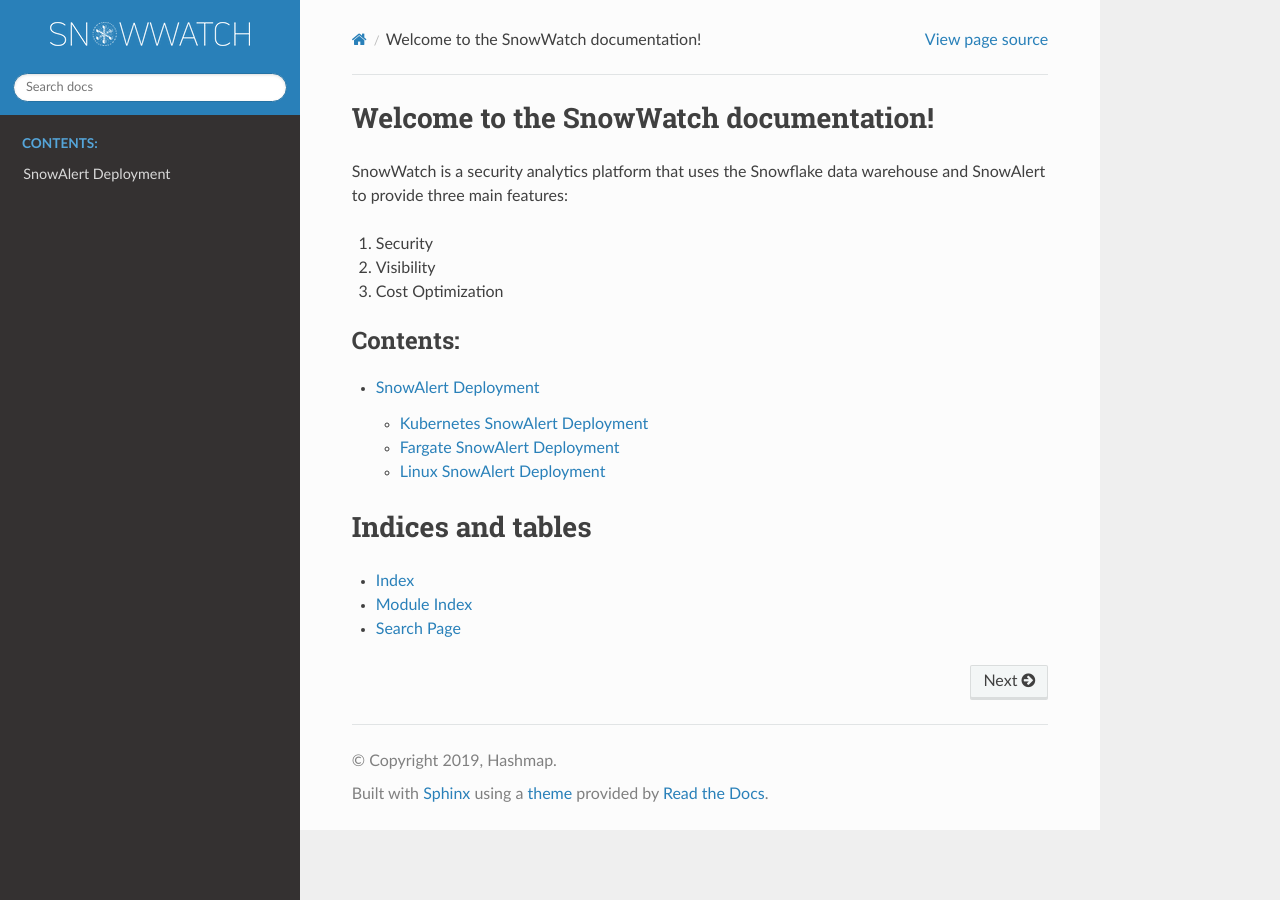
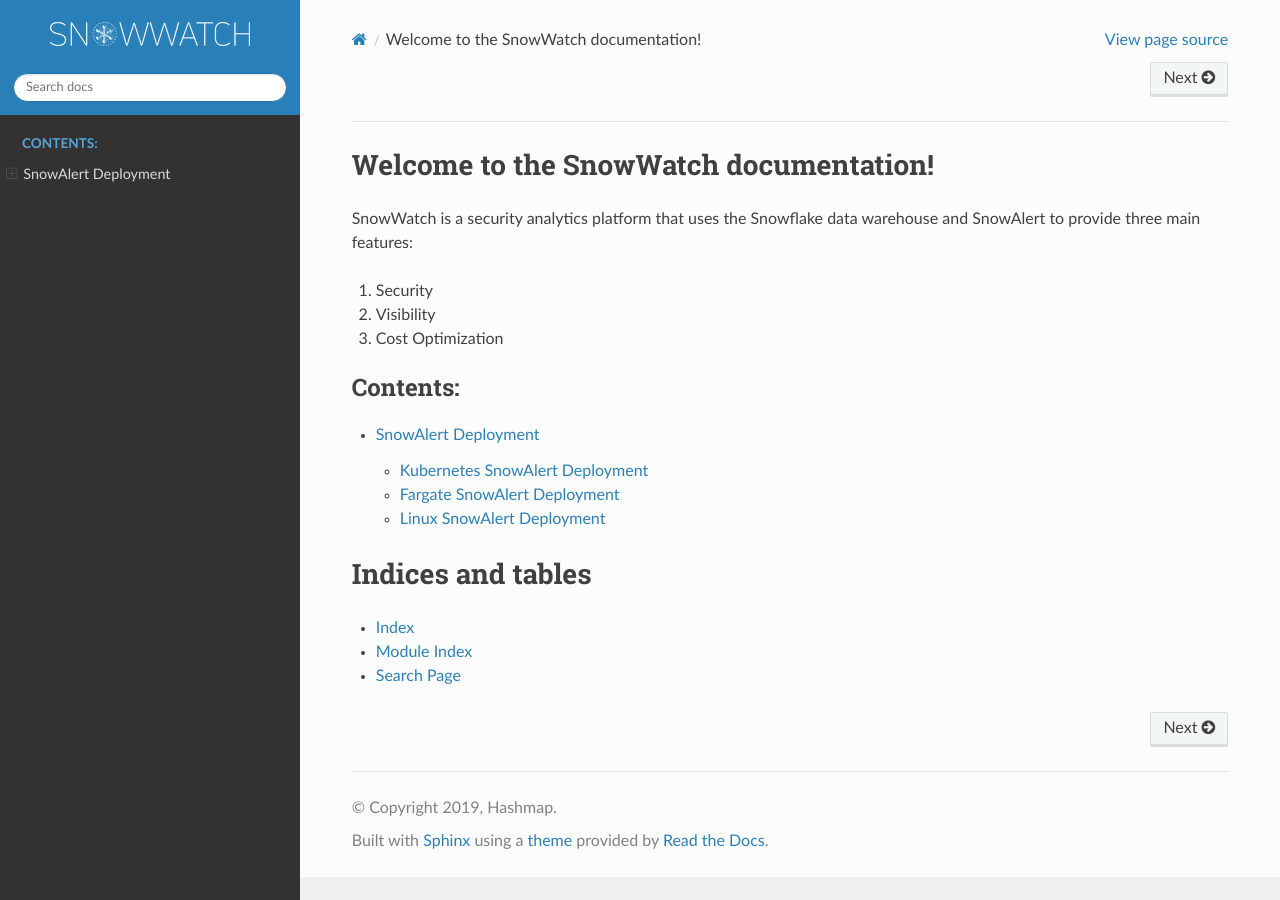
Before and after one commit to sfc-gh-osinger/SnowWatch, a Sphinx documentation site: the page built from docs/source/index.rst, in a window 1280 px wide. Built offline with Sphinx 7.4.7 and the Read the Docs theme 2.0.0, drawn with Linux system fonts in a browser that asks for light colours.

```diff
--- /dev/null
+++ b/docs/source/_static/theme_overrides.css
@@ -0,0 +1,17 @@
+.wy-nav-content {
+max-width: 1200px !important;
+}
+
+/* override table width restrictions */
+@media screen and (min-width: 767px) {
+
+   .wy-table-responsive table td {
+      /* !important prevents the common CSS stylesheets from overriding
+         this as on RTD they are loaded after this stylesheet */
+      white-space: normal !important;
+   }
+
+   .wy-table-responsive {
+      overflow: visible !important;
+   }
+}
--- a/docs/source/conf.py
+++ b/docs/source/conf.py
@@ -53,6 +53,22 @@ html_theme_options = {'logo_only': True}
 
 master_doc = 'index'
 
+html_theme_options = {
+    'logo_only': True,
+    'display_version': True,
+    'prev_next_buttons_location': 'both',
+    'style_external_links': True,
+    # Toc options
+    'collapse_navigation': False,
+    'sticky_navigation': True,
+    'navigation_depth': -1,
+    'includehidden': True,
+    'titles_only': True
+}
+
+def setup(app):
+    app.add_stylesheet('theme_overrides.css')
+
 # Add any paths that contain custom static files (such as style sheets) here,
 # relative to this directory. They are copied after the builtin static files,
 # so a file named "default.css" will overwrite the builtin "default.css".
```
Also changed, not shown: 4 other files.
